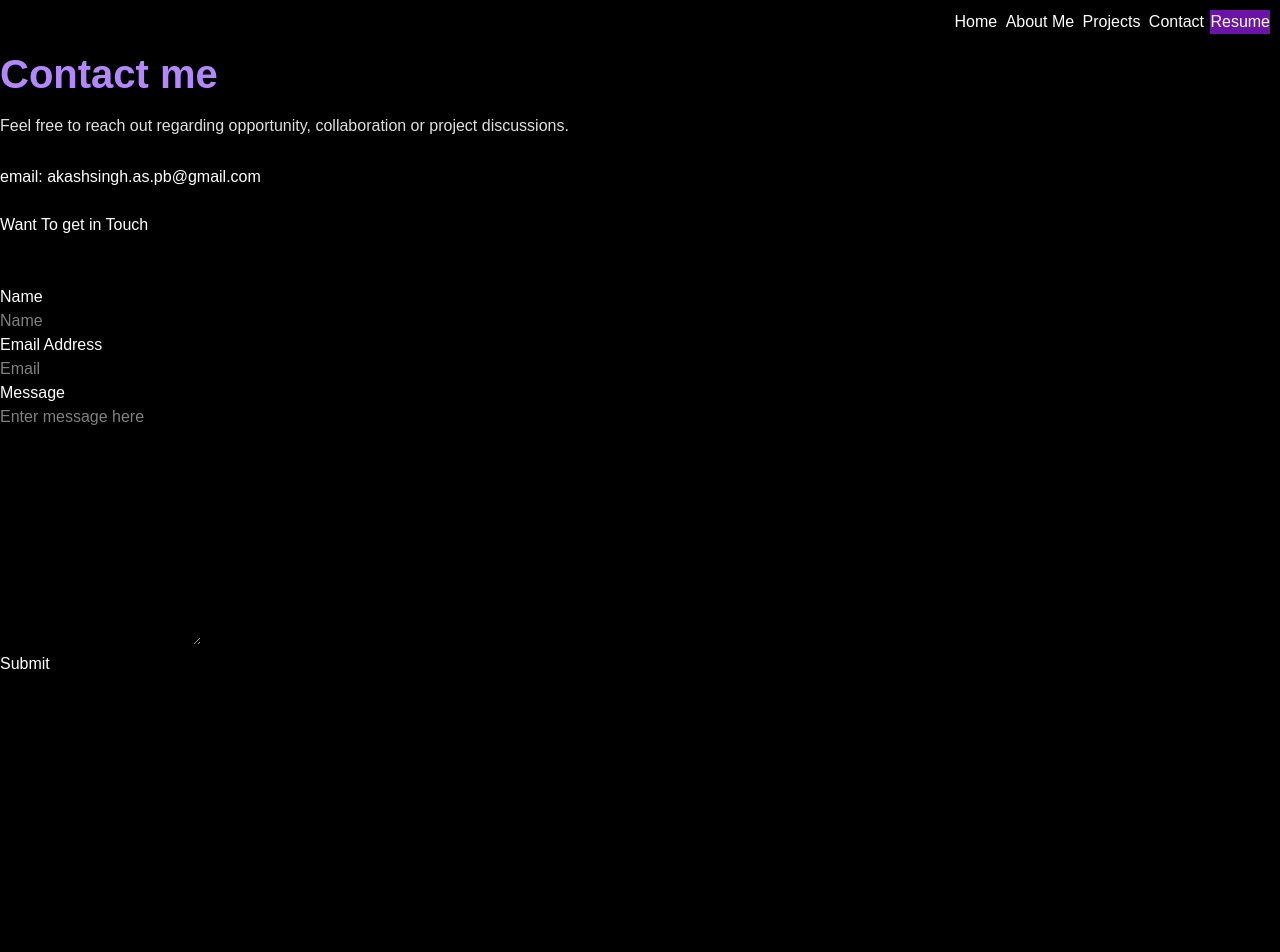
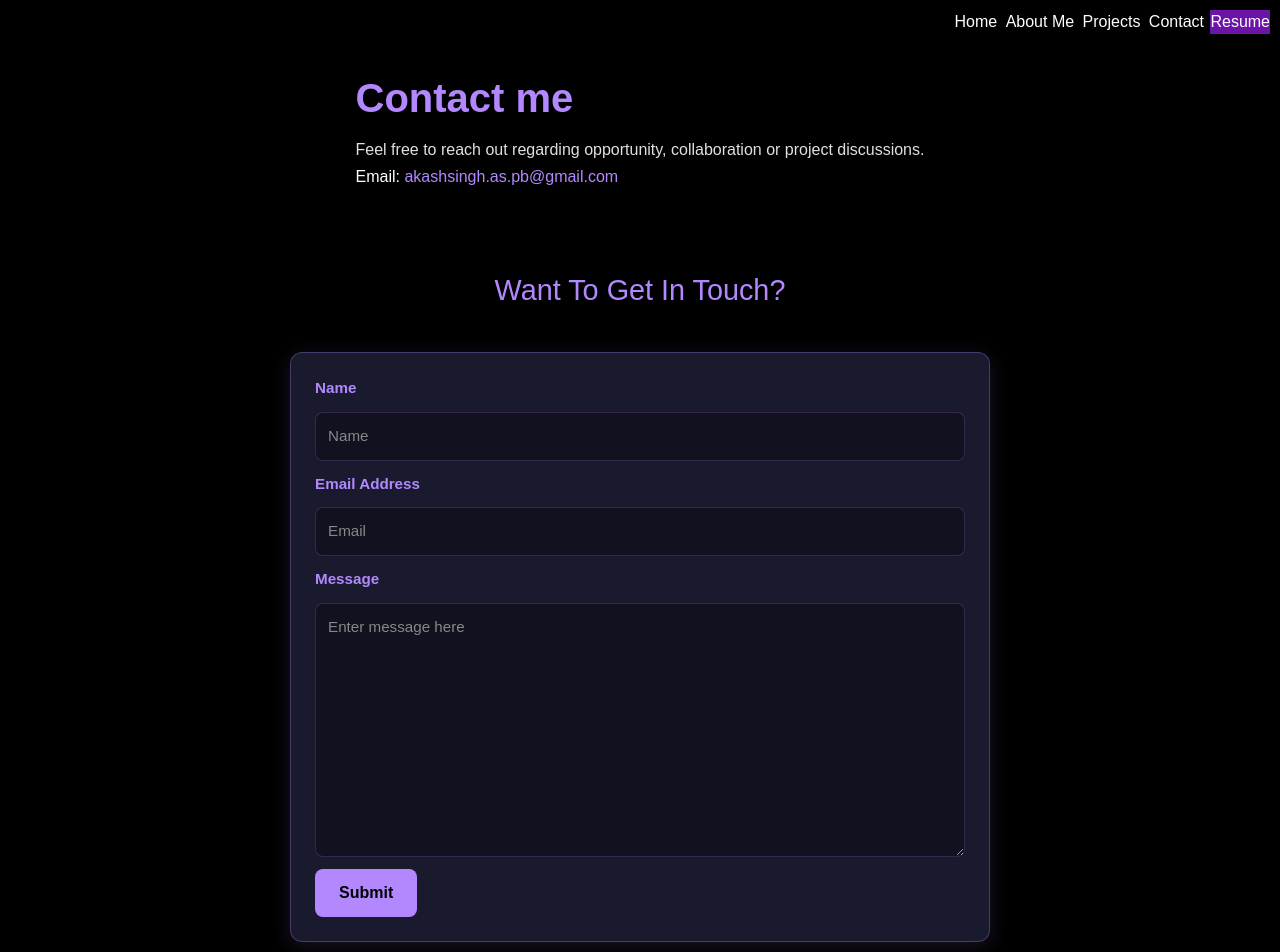
Before and after one commit to AkashSingh0012/Portfolio, a Next.js app in the folder myportfolio/: page /Contact in a window 1280 px wide. Shown: the top 952 px of the page. Before the commit the page ends 800 px from the top, so only its background shows below. Built offline with nearby package versions, Linux system fonts and the light colour scheme.

Commit message:
Fixed a vital resume.pdf error

```diff
--- a/myportfolio/app/Contact/page.tsx
+++ b/myportfolio/app/Contact/page.tsx
@@ -37,33 +37,53 @@ function Page() {
     <>
       <Navbar />
 
-      <div className="ProjectDescripton">
+      <div className="ProjectDescription">
         <div className="Text">
           <h2>Contact me</h2>
         <p> Feel free to reach out regarding opportunity, collaboration or project discussions.</p>
-        <br></br>
-        <div >
-        email: akashsingh.as.pb@gmail.com
-        </div>
+        <div>
+  Email:{" "}
+  <a
+    href="mailto:akashsingh.as.pb@gmail.com"
+    style={{ color: "#b388ff" }}
+  >
+    akashsingh.as.pb@gmail.com
+  </a>
+</div>
         </div>
 
       </div>
       <br/>
-      <div> Want To get in Touch</div>
-        <br/>
-        <br/>
-        <div className="ContactMe ">
-          <fieldset >
-            <label>Name</label><br/>
-            <input type="text" placeholder='Name' onChange={(e) => setName(e.target.value)}></input><br/>
-            <label>Email Address</label><br/>
-            <input type="text" placeholder='Email'   onChange={(e) => setEmail(e.target.value)}/><br/>
-            <label>Message</label><br/>
-            <textarea placeholder="Enter message here" rows={10} className="ContactMefield_messagebox" onChange={(e) => setMessage(e.target.value)}/> <br/>
-            <button type="submit" onClick={handleSubmit} >Submit </button>
-          </fieldset>
-        </div>
+      <h3 className="ContactHeading">Want To Get In Touch?</h3>
+      <div className="ContactMe">
+    <fieldset className="ContactForm">
+      <label>Name</label>
+        <input
+          type="text"
+          placeholder="Name"
+          onChange={(e) => setName(e.target.value)}
+        />
 
+        <label>Email Address</label>
+        <input
+          type="email"
+          placeholder="Email"
+          onChange={(e) => setEmail(e.target.value)}
+        />
+
+        <label>Message</label>
+        <textarea
+          placeholder="Enter message here"
+          rows={10}
+          className="ContactMefield_messagebox"
+          onChange={(e) => setMessage(e.target.value)}
+        />
+
+        <button type="submit" onClick={handleSubmit}>
+          Submit
+        </button>
+      </fieldset>
+    </div>
     </>
   )
 }
--- a/myportfolio/app/Projects/otherproject/PythonProjects/page.tsx
+++ b/myportfolio/app/Projects/otherproject/PythonProjects/page.tsx
@@ -9,12 +9,14 @@ function page() {
     <>
     <Navbar/>
     <div className="CardSpace">
-        <Cardholder
+       {/* <Cardholder
         title ="QGIS Script"
         image = "/otherprojects/Python.png"
         tags={["Python", "QGIS" ]}
         route="/Projects/QGIS"/>
+        */}
         <Cardholder
+
         title="Drought Prediction Model"
         image="/otherprojects/Python.png"
         tags={["ML", "Python"]}
--- a/myportfolio/app/globals.css
+++ b/myportfolio/app/globals.css
@@ -379,3 +379,106 @@ pre {
   margin: 0 auto;
 }
 /* FILE EXPLORER CSS ENDS */
+
+/* Contact Page */
+
+.ContactMe {
+  display: flex;
+  justify-content: center;
+  padding: 24px;
+}
+
+.ContactForm {
+  width: 100%;
+  max-width: 700px;
+
+  background: #1a1a2e;
+  border: 1px solid rgba(179, 136, 255, 0.3);
+  border-radius: 12px;
+
+  padding: 24px;
+
+  display: flex;
+  flex-direction: column;
+  gap: 12px;
+
+  box-shadow: 0 4px 20px rgba(179, 136, 255, 0.15);
+}
+
+.ContactForm label {
+  color: #b388ff;
+  font-weight: 600;
+  font-size: 0.95rem;
+}
+
+.ContactForm input,
+.ContactForm textarea {
+  width: 100%;
+
+  background: #111120;
+  color: white;
+
+  border: 1px solid rgba(179, 136, 255, 0.2);
+  border-radius: 8px;
+
+  padding: 12px;
+  font-size: 0.95rem;
+
+  outline: none;
+  transition: all 0.2s ease;
+}
+
+.ContactForm input::placeholder,
+.ContactForm textarea::placeholder {
+  color: #888;
+}
+
+.ContactForm input:focus,
+.ContactForm textarea:focus {
+  border-color: #b388ff;
+  box-shadow: 0 0 12px rgba(179, 136, 255, 0.25);
+}
+
+.ContactMefield_messagebox {
+  resize: vertical;
+  min-height: 200px;
+}
+
+.ContactForm button {
+  align-self: flex-start;
+
+  background: #b388ff;
+  color: black;
+
+  border: none;
+  border-radius: 8px;
+
+  padding: 12px 24px;
+  font-weight: bold;
+
+  cursor: pointer;
+  transition: all 0.2s ease;
+}
+
+.ContactForm button:hover {
+  transform: translateY(-2px);
+  box-shadow: 0 6px 20px rgba(179, 136, 255, 0.35);
+}
+
+.ContactForm button:active {
+  transform: translateY(0);
+}
+
+@media (max-width: 768px) {
+  .ContactForm {
+    padding: 18px;
+  }
+}
+
+.ContactHeading {
+  text-align: center;
+  color: #b388ff;
+  font-size: 1.8rem;
+  margin-top: 32px;
+  margin-bottom: 16px;
+}
```
Also changed, not shown: 1 other file (tests, documents, lock files or other folders).
